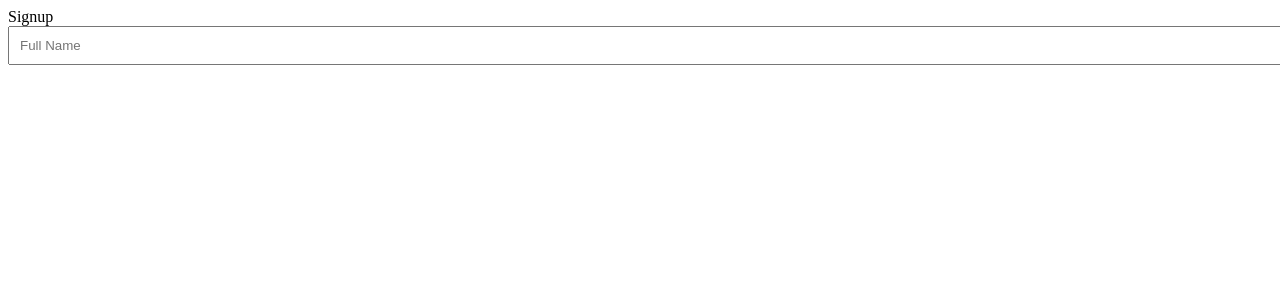
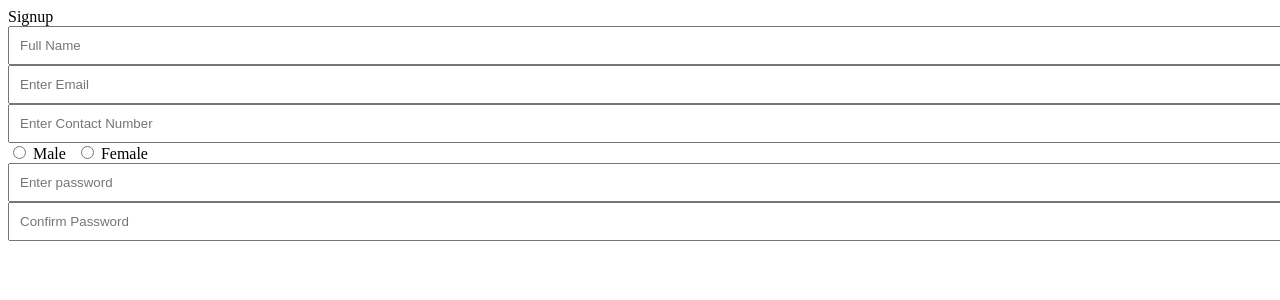
Before and after one commit to bhaktishinde2388/aruba, a React (Vite) app: page / in a window 1280 px wide. Shown: the top 300 px of the page. Built offline with nearby package versions, Linux system fonts and the light colour scheme.

Commit message:
the other remaning input box is added and then the radio btn also added for handling the state the useState hook is used

```diff
--- a/src/views/Signup/Signup.jsx
+++ b/src/views/Signup/Signup.jsx
@@ -1,10 +1,37 @@
-import React from 'react'
+import React,{useState} from 'react'
 import InputBoxs from '../../components/InputBoxs/InputBoxs.jsx'
 
 function Signup() {
+  const [gender, setGender] = useState("");
   return (
     <div>Signup
-      <InputBoxs placeholder="Full Name" type="text" />
+      <InputBoxs type="text" placeholder="Full Name"/>
+      <InputBoxs type="email" placeholder="Enter Email"/>
+      <InputBoxs type="number" placeholder="Enter Contact Number"/>
+      <div>
+        <label>
+          <input
+            type="radio"
+            name="gender"
+            value="male"
+            checked={gender === "male"}
+            onChange={(e) => setGender(e.target.value)}
+          /> Male
+        </label>
+
+        <label style={{ marginLeft: "10px" }}>
+          <input
+            type="radio"
+            name="gender"
+            value="female"
+            checked={gender === "female"}
+            onChange={(e) => setGender(e.target.value)}
+          /> Female
+        </label>
+      </div>
+      <InputBoxs type="password" placeholder="Enter password"/>
+      <InputBoxs type="password" placeholder="Confirm Password"/>
+
     </div>
 
   )
```
